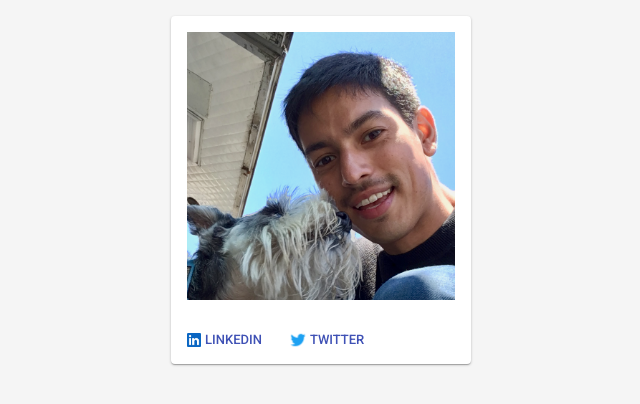
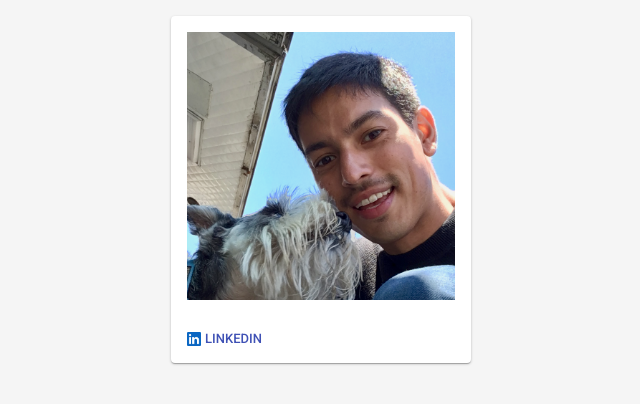
Before and after one commit to mattmayo/mattmayo, a Gatsby site: page / in a window 1280 px wide. Shown: the whole page, without its empty margins (319-959 px from the left). Built offline with nearby package versions, Linux system fonts and the light colour scheme; Gatsby itself is replaced by a stand-in of ours.

Commit message:
Remove Twitter button

```diff
--- a/src/components/matt-card.jsx
+++ b/src/components/matt-card.jsx
@@ -16,13 +16,6 @@ const MattCard = () => {
       linkedInLogo: file(relativePath: { eq: "linkedin-logo.png" }) {
         childImageSharp {
           fixed(width: 14) {
-            ...GatsbyImageSharpFixed
-          }
-        }
-      }
-      twitterLogo: file(relativePath: { eq: "twitter-logo-blue.png" }) {
-        childImageSharp {
-          fixed(width: 24) {
             ...GatsbyImageSharpFixed
           }
         }
@@ -59,19 +52,6 @@ const MattCard = () => {
               <span style={{ paddingLeft: '4px' }}>LinkedIn</span>
             </div>
           </Button>
-          <Button
-            href="https://twitter.com/matt_mayo"
-            color="primary"
-            size="small"
-          >
-            <div style={{ display: 'flex', alignItems: 'center' }}>
-              <Img
-                fixed={data.twitterLogo.childImageSharp.fixed}
-                alt="Twitter logo"
-              />
-              <span>Twitter</span>
-            </div>
-          </Button>
         </CardActions>
       </Card>
     </div>
```
Also changed, not shown: src/images/twitter-logo-blue.png (deleted).
